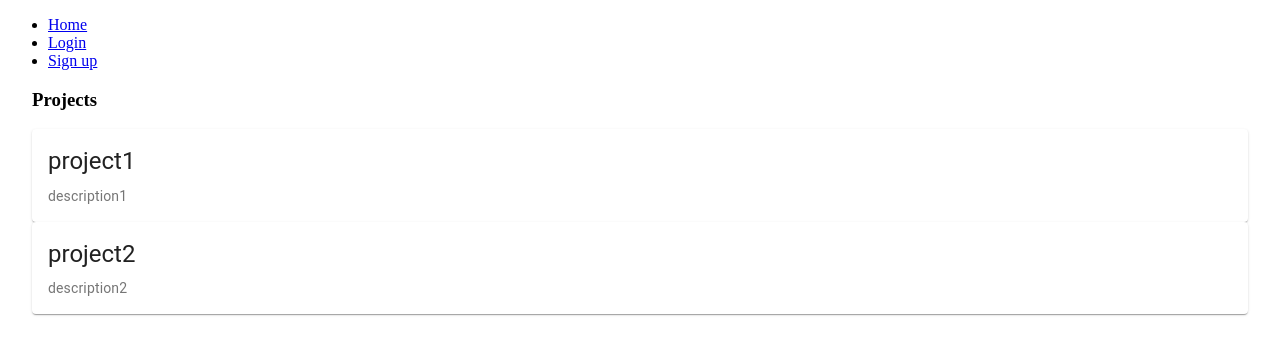
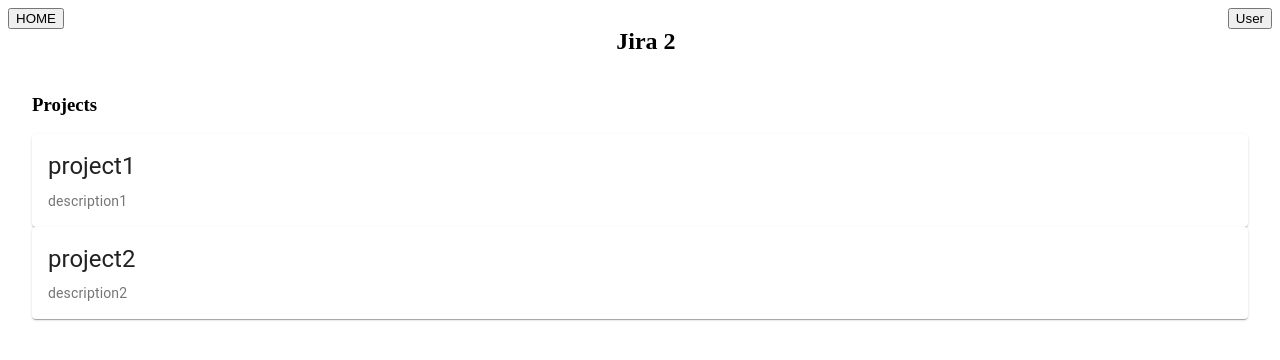
Before and after one commit to choym0098/Jira2-frontend, a React app: page / in a window 1280 px wide. Shown: the top 360 px of the page. Built offline with nearby package versions, Linux system fonts and the light colour scheme.

Commit message:
created a simple header

```diff
--- a/src/Routes.tsx
+++ b/src/Routes.tsx
@@ -3,33 +3,18 @@
   BrowserRouter as Router,
   Switch,
   Route,
-  Link
 } from "react-router-dom";
 import { Home } from './pages/Home'
 import Login from './pages/Login'
 import Signup from './pages/Signup'
 import UserBoard from './pages/UserBoard'
+import Header from './components/Header'
 
 
 export default function Routes() {
   return (
     <Router>
-      <div>
-        <nav>
-          <ul>
-            <li>
-              <Link to="/">Home</Link>
-            </li>
-            <li>
-              <Link to="/login">Login</Link>
-            </li>
-            <li>
-              <Link to="/signup">Sign up</Link>
-            </li>
-
-          </ul>
-        </nav>
-      </div>
+      <Header></Header>
 
       <Switch>
         <Route path='/' exact component={Home} />
--- /dev/null
+++ b/src/components/Header.tsx
@@ -0,0 +1,41 @@
+import React from 'react';
+import {makeStyles} from '@material-ui/core/styles';
+import {useHistory} from 'react-router-dom';
+
+
+const useStyles = makeStyles({
+  header: {
+    'display': 'flex',
+    'flex-direction': 'row',
+    'justify-content': 'space-between',
+  },
+  left: {
+
+  },
+  center: {
+
+  },
+  right: {
+
+  },
+});
+
+export default function Header() {
+  const classes = useStyles();
+  const history = useHistory();
+
+
+  return (
+    <div className={classes.header}>
+      <div className={classes.left}>
+        <button onClick={() => history.push('/')}>HOME</button>
+      </div>
+      <div className={classes.center}>
+        <h2>Jira 2</h2>
+      </div>
+      <div className={classes.right}>
+        <button>User</button>
+      </div>
+    </div>
+  );
+};
```
Also changed, not shown: .eslintrc.json.
